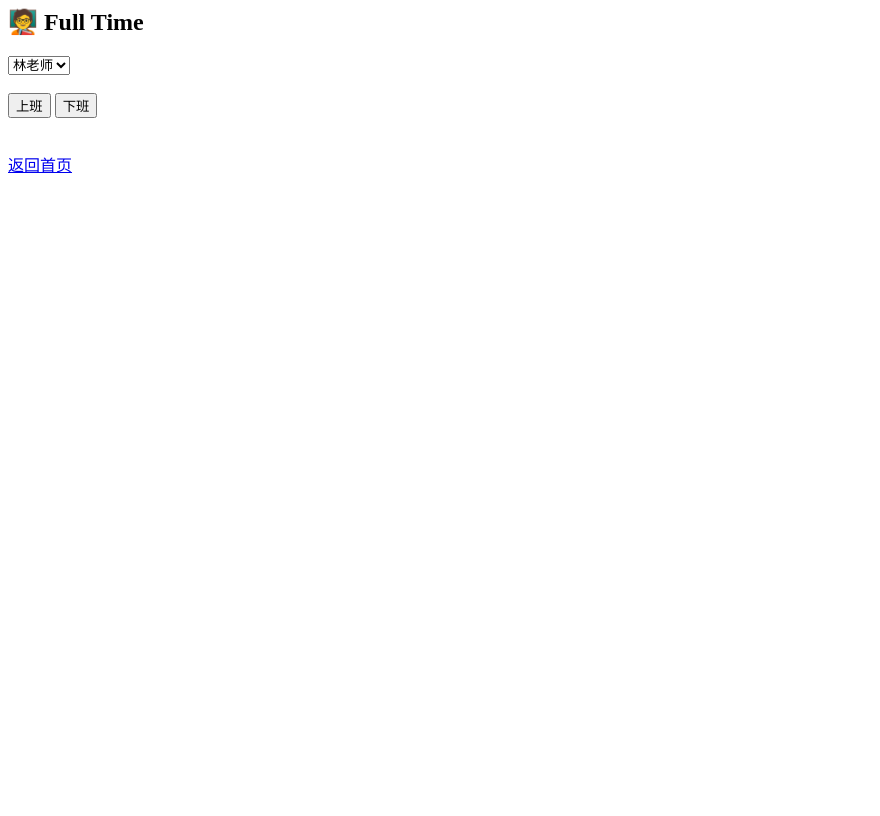
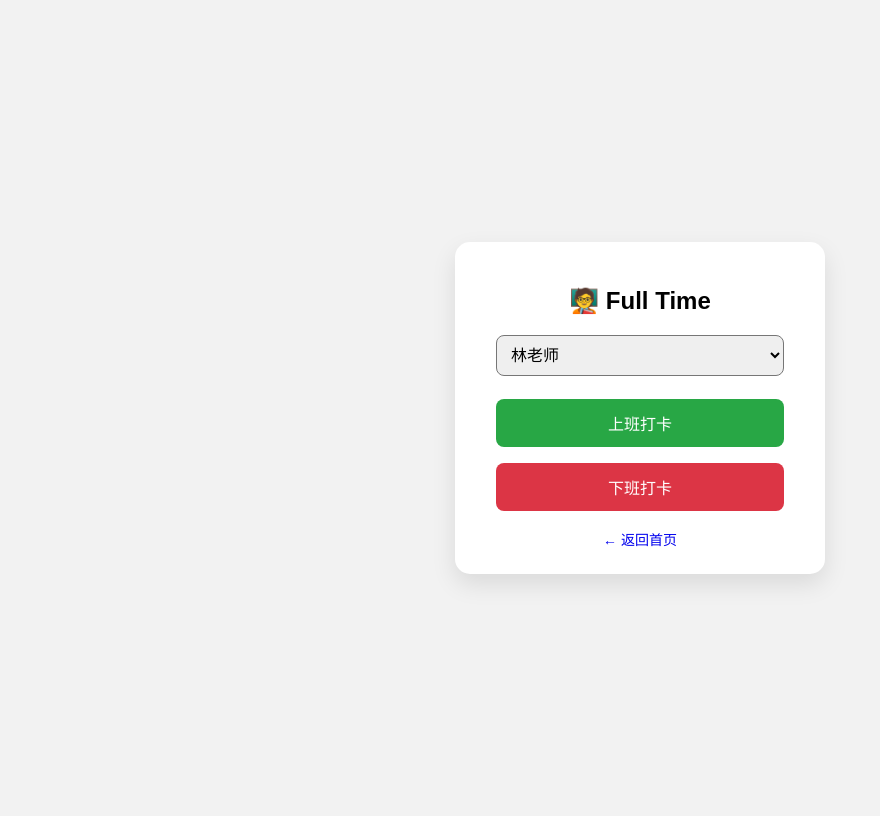
Before and after one commit to rxthean-web/Tuition-Attendance, a Flask app: page /fulltime in a window 1280 px wide. Shown: the whole page, without its empty margins (0-880 px from the left). Before the commit the page ends 173 px from the top, so only its background shows below. Run offline with Flask 3, Linux system fonts and the light colour scheme.

Commit message:
Update fulltime.html

```diff
--- a/templates/fulltime.html
+++ b/templates/fulltime.html
@@ -1,17 +1,93 @@
+<!DOCTYPE html>
+<html>
+<head>
+<meta charset="UTF-8">
+<title>Full Time 打卡</title>
+
+<style>
+body {
+    font-family: Arial;
+    background: #f2f2f2;
+
+    display: flex;
+    justify-content: center;
+    align-items: center;
+    height: 100vh;
+}
+
+.box {
+    width: 320px;
+    background: white;
+    padding: 25px;
+    border-radius: 15px;
+    box-shadow: 0 10px 25px rgba(0,0,0,0.1);
+    text-align: center;
+}
+
+h2 {
+    margin-bottom: 20px;
+}
+
+/* dropdown */
+select {
+    width: 90%;
+    padding: 10px;
+    font-size: 16px;
+    border-radius: 8px;
+    margin-bottom: 15px;
+}
+
+/* buttons */
+button {
+    width: 90%;
+    padding: 12px;
+    margin: 8px 0;
+    font-size: 16px;
+    border: none;
+    border-radius: 8px;
+    cursor: pointer;
+    color: white;
+}
+
+.in {
+    background: #28a745;
+}
+
+.out {
+    background: #dc3545;
+}
+
+a {
+    display: block;
+    margin-top: 10px;
+    font-size: 14px;
+    text-decoration: none;
+}
+</style>
+</head>
+
+<body>
+
+<div class="box">
+
     <h2>🧑‍🏫 Full Time</h2>
 
     <form method="POST">
+
         <select name="teacher">
             <option>林老师</option>
             <option>洪老师</option>
             <option>郑老师</option>
         </select>
 
-    <br><br>
+        <button class="in" name="action" value="上班">上班打卡</button>
+        <button class="out" name="action" value="下班">下班打卡</button>
 
-    <button name="action" value="上班">上班</button>
-    <button name="action" value="下班">下班</button>
     </form>
 
-<br>
-<a href="/">返回首页</a>
+    <a href="/">← 返回首页</a>
+
+</div>
+
+</body>
+</html>
```
Lines whose indentation alone changed are shown as unchanged.
